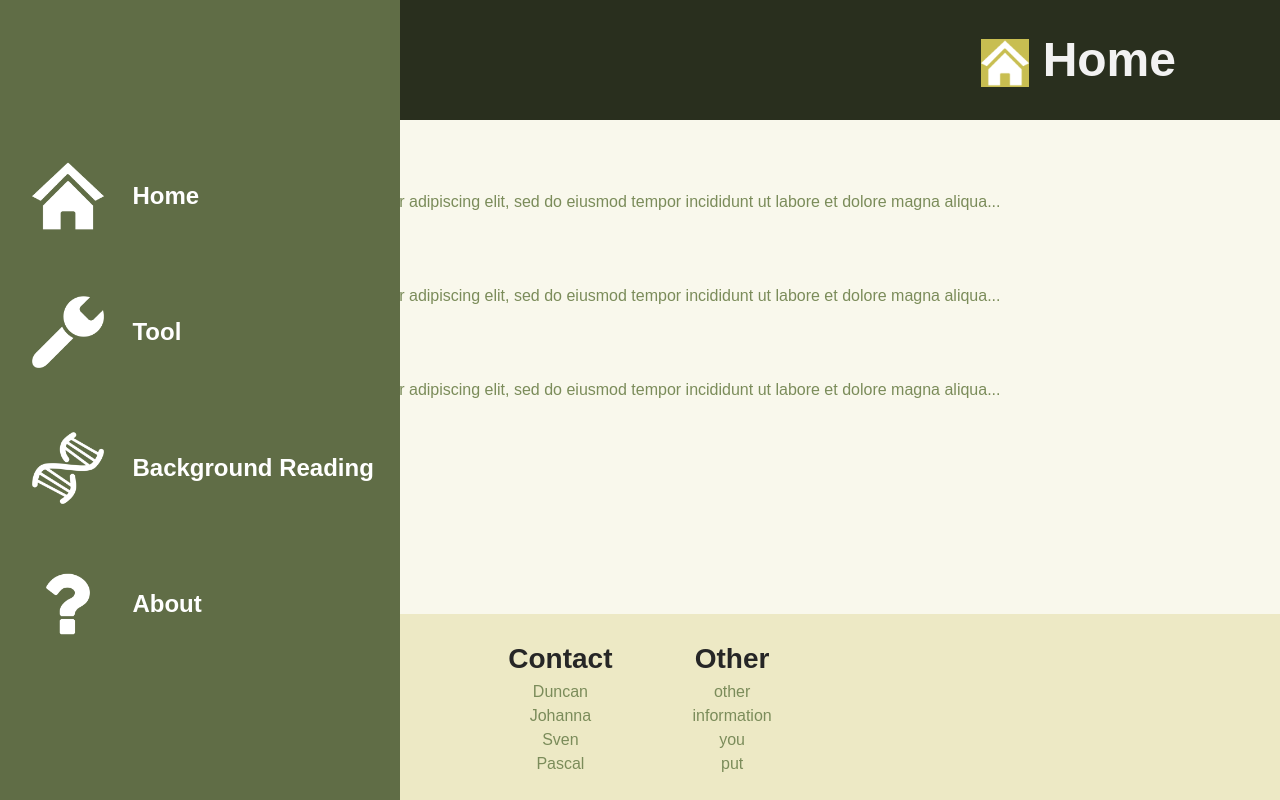
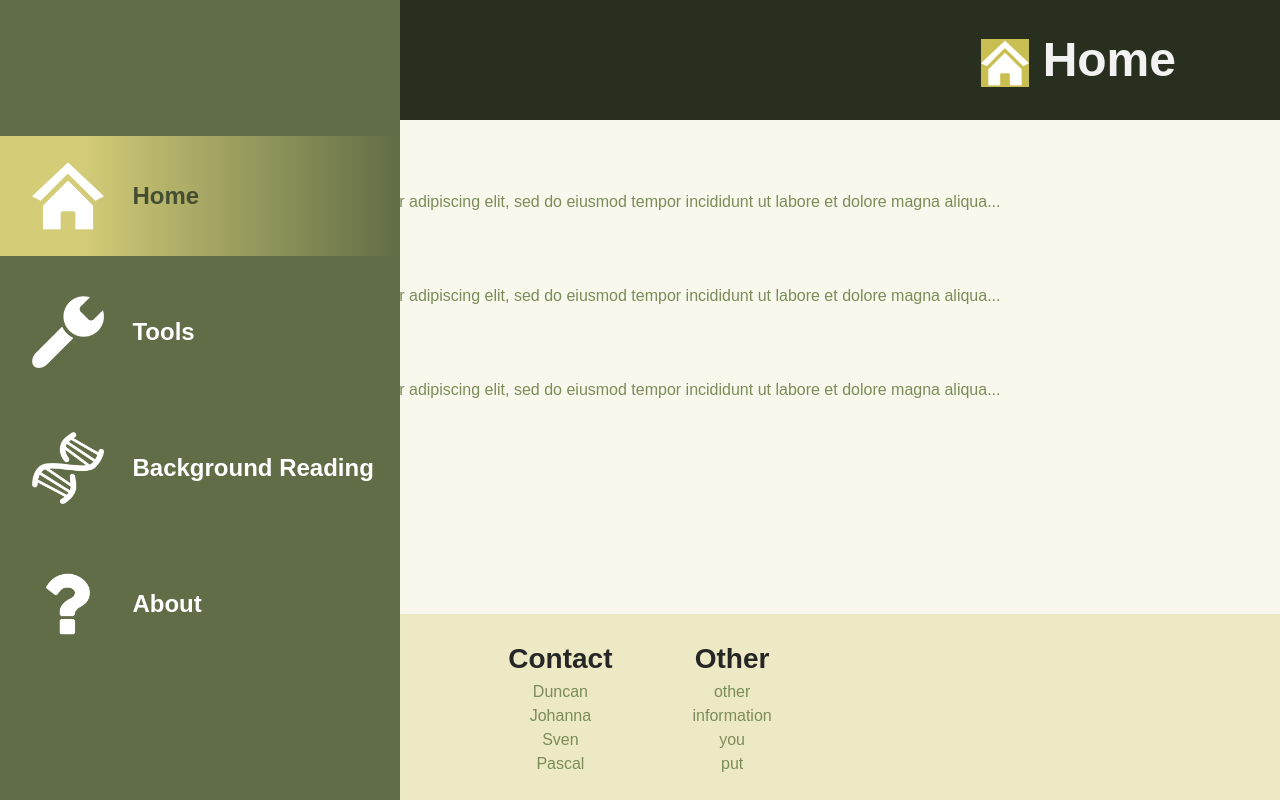
Before and after one commit to Dunc4nNT/bit, a Flask app: page / in a window 1280 px wide. Run offline with Flask 3, Linux system fonts and the light colour scheme.

Commit message:
rounded border on navbar

```diff
--- a/website/bit/static/css/main.css
+++ b/website/bit/static/css/main.css
@@ -108,8 +108,8 @@ h6 {
 .nav {
   position: fixed;
   height: 100vh;
-  width: 8.5rem;
-  transition: width 1000ms ease;
+  width: 10.5rem;
+  transition: width 1000ms ease-in-out;
   z-index: 1;
   overflow: hidden;
   background-color: hsl(80, 22%, 35%);
@@ -121,6 +121,9 @@ h6 {
   visibility: visible;
   opacity: 1;
 }
+.nav:is(:hover, :focus-within) .nav-item-background {
+  border-radius: 0 0 0 0 !important;
+}
 .nav ul {
   list-style: none;
   display: flex;
@@ -131,15 +134,16 @@ h6 {
   padding-top: 8.5rem;
 }
 .nav li {
+  display: flex;
   white-space: nowrap;
 }
 .nav li:is(:hover, :focus-within) {
-  background-color: hsl(80, 22%, 25%);
+  background: linear-gradient(90deg, hsl(80, 22%, 25%) 20%, hsl(80, 22%, 35%));
 }
 .nav a {
+  flex-grow: 1;
   color: hsl(0, 0%, 100%);
   text-decoration: none;
-  display: block;
   padding: 1.5rem 0;
 }
 .nav a:is(:hover, :focus) {
@@ -154,10 +158,26 @@ h6 {
   vertical-align: middle;
   visibility: hidden;
   opacity: 0;
-  transition: visibility 1000ms, opacity 1000ms;
+  transition: visibility 1000ms, opacity 1000ms ease-in-out;
   padding-left: 1.5rem;
   font-size: 1.5rem;
   font-weight: 700;
+}
+.nav .active .nav-item-background {
+  position: absolute;
+  z-index: -1;
+  width: 100%;
+  height: 7.5rem;
+  border-radius: 0 100% 100% 0;
+  background: linear-gradient(90deg, hsl(55, 52%, 65%) 20%, hsl(80, 22%, 35%));
+  transition: border-radius 1000ms ease-in-out;
+}
+.nav .active a {
+  color: hsl(80, 22%, 25%);
+}
+.nav .active a:is(:hover, :focus-within) {
+  color: hsl(55, 52%, 65%);
+  background: linear-gradient(90deg, hsl(80, 22%, 25%) 20%, hsl(80, 22%, 35%));
 }
 
 .logo {
--- a/website/bit/static/scss/components/_navbar.scss
+++ b/website/bit/static/scss/components/_navbar.scss
@@ -1,10 +1,15 @@
 @use "../abstracts/" as *;
+
+$navbar-hover-color: $clr-primary-400;
+$navbar-hover-gradient: linear-gradient(90deg, $clr-secondary-800 20%, $clr-secondary-700);
+$navbar-active-color: $clr-secondary-800;
+$navbar-active-gradient: linear-gradient(90deg, $clr-primary-400 20%, $clr-secondary-700);
 
 .nav {
   position: fixed;
   height: 100vh;
-  width: 8.5rem;
-  transition: width 1000ms ease;
+  width: 10.5rem;
+  transition: width 1000ms ease-in-out;
   z-index: 1;
   overflow: hidden;
   background-color: $clr-secondary-700;
@@ -15,6 +20,10 @@
     .navbar-item-title {
       visibility: visible;
       opacity: 1;
+    }
+
+    .nav-item-background {
+      border-radius: 0 0 0 0 !important;
     }
   }
 
@@ -30,21 +39,22 @@
   }
 
   li {
+    display: flex;
     white-space: nowrap;
 
     &:is(:hover, :focus-within) {
-      background-color: $clr-secondary-800;
+      background: $navbar-hover-gradient
     }
   }
 
   a {
+    flex-grow: 1;
     color: $clr-white;
     text-decoration: none;
-    display: block;
     padding: 1.5rem 0;
 
     &:is(:hover, :focus) {
-      color: $clr-primary-400;
+      color: $navbar-hover-color;
     }
   }
 
@@ -58,9 +68,30 @@
     vertical-align: middle;
     visibility: hidden;
     opacity: 0;
-    transition: visibility 1000ms, opacity 1000ms;
+    transition: visibility 1000ms, opacity 1000ms  ease-in-out;
     padding-left: 1.5rem;
     font-size: 1.5rem;
     font-weight: 700;
   }
+
+  .active {
+    .nav-item-background {
+      position: absolute;
+      z-index: -1;
+      width: 100%;
+      height: 7.5rem;
+      border-radius: 0 100% 100% 0;
+      background: $navbar-active-gradient;
+      transition: border-radius 1000ms  ease-in-out;
+    }
+
+    a {
+      color: $navbar-active-color;
+
+      &:is(:hover, :focus-within) {
+        color: $navbar-hover-color;
+        background: $navbar-hover-gradient;
+      }
+    }
+  }
 }
--- a/website/bit/templates/_components/navbar.html
+++ b/website/bit/templates/_components/navbar.html
@@ -1,28 +1,40 @@
+{% set navbar_items = [
+  {
+    "id": "core.index",
+    "img_src": "images/navbar/home.png",
+    "img_alt": "home page image",
+    "span": "Home",
+  },
+  {
+    "id": "tools.index",
+    "img_src": "images/navbar/tool.png",
+    "img_alt": "tool page image",
+    "span": "Tools",
+  },
+  {
+    "id": "core.background_reading",
+    "img_src": "images/navbar/background_reading.png",
+    "img_alt": "background reading page image",
+    "span": "Background Reading",
+  },
+  {
+    "id": "core.about",
+    "img_src": "images/navbar/about.png",
+    "img_alt": "about page image",
+    "span": "About",
+  }
+] %}
+
 <nav class="nav flow">
   <ul>
-    <li>
-      <a href="{{ url_for('core.index') }}">
-        <img src="{{ url_for('static', filename='images/navbar/home.png') }}" alt="home page image">
-        <span class="navbar-item-title">Home</span>
-      </a>
-    </li>
-    <li>
-      <a href="{{ url_for('tools.index') }}">
-        <img src="{{ url_for('static', filename='images/navbar/tool.png') }}" alt="tool page image">
-        <span class="navbar-item-title">Tool</span>
-      </a>
-    </li>
-    <li>
-      <a href="{{ url_for('core.background_reading') }}">
-        <img src="{{ url_for('static', filename='images/navbar/background_reading.png') }}" alt="background reading page image">
-        <span class="navbar-item-title">Background Reading</span>
-      </a>
-    </li>
-    <li>
-      <a href="{{ url_for('core.about') }}">
-        <img src="{{ url_for('static', filename='images/navbar/about.png') }}" alt="about page image">
-        <span class="navbar-item-title">About</span>
-      </a>
-    </li>
+    {% for navbar_item in navbar_items %}
+      <li {{ 'class=active' if request.endpoint == navbar_item['id'] }}>
+        <div class="nav-item-background"></div>
+        <a href="{{ url_for(navbar_item['id']) }}">
+          <img src="{{ url_for('static', filename=navbar_item['img_src']) }}" alt="{{ navbar_item['img_alt'] }}">
+          <span class="navbar-item-title">{{ navbar_item['span'] }}</span>
+        </a>
+      </li>
+    {% endfor %}
   </ul>
 </nav>
```
